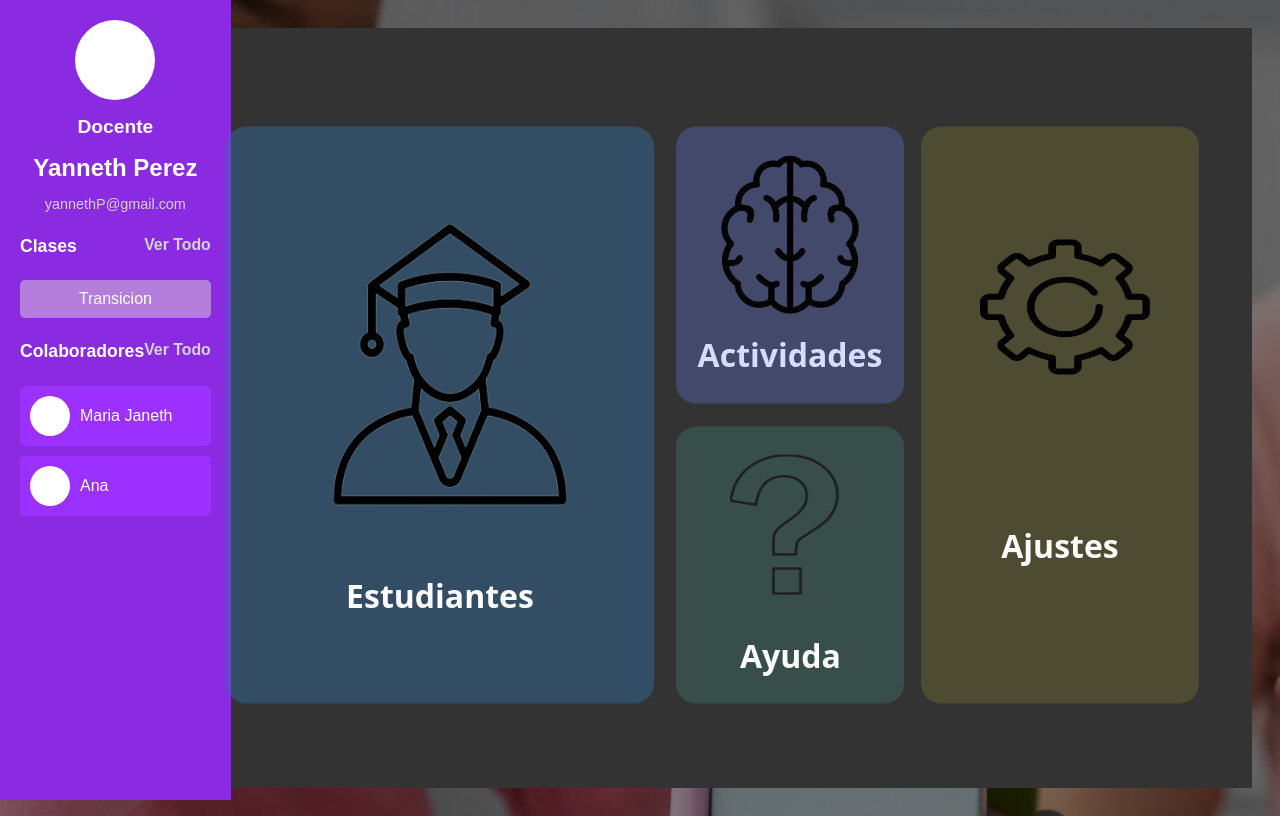
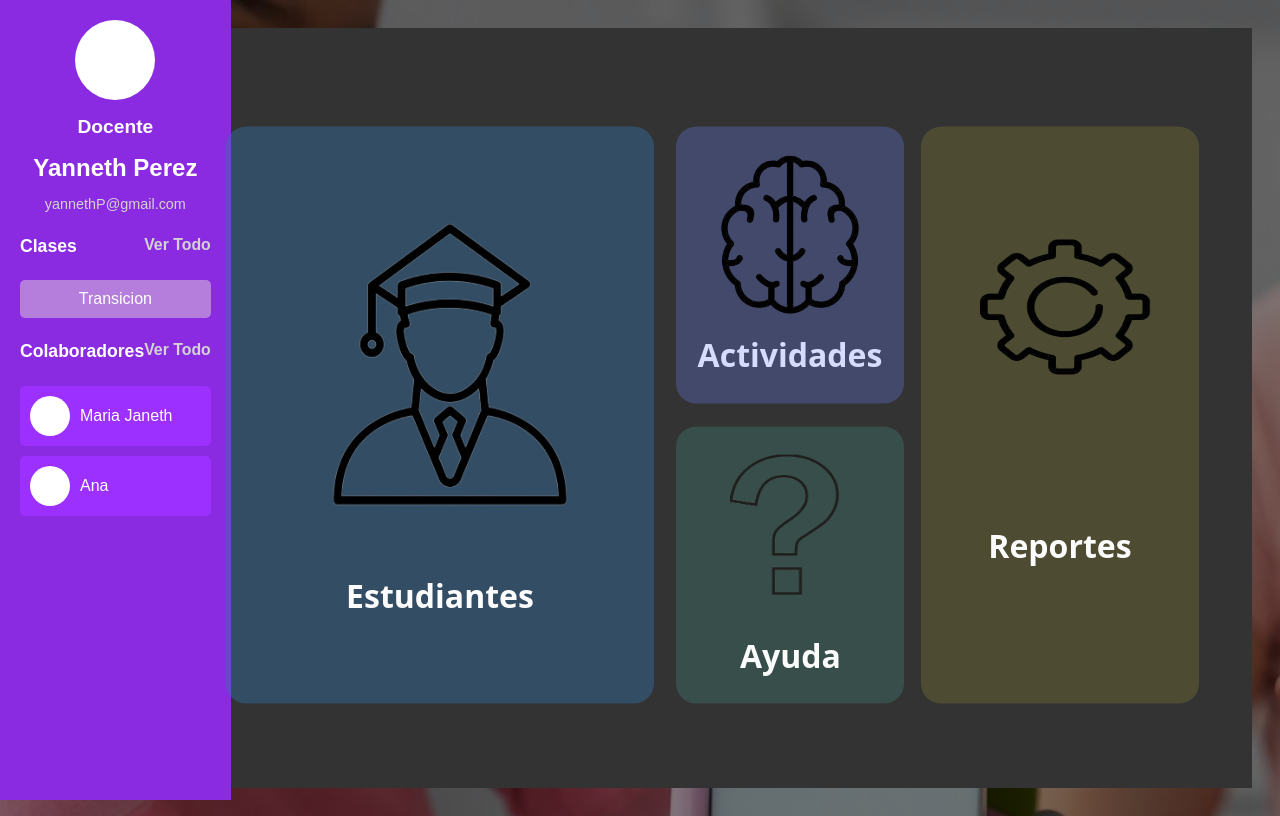
Before and after one commit to Katar89/MultiKids, a React (Create React App) app: page /inicio in a window 1280 px wide. Shown: the top 816 px of the page. Built offline with nearby package versions, Linux system fonts and the light colour scheme; a web font is replaced by a local one.

Commit message:
cambio ajustes

```diff
--- a/src/components/inicio.js
+++ b/src/components/inicio.js
@@ -66,7 +66,7 @@ const Inicio = () => {
           <p className='texto'>Actividades</p>
           <div className="Ajustes">
           <img id="logoAjustes" src={logoAjustes} alt="Ajustes Logo" />
-            Ajustes
+            Reportes
           </div>
 
           <div className="Ayuda">
```
